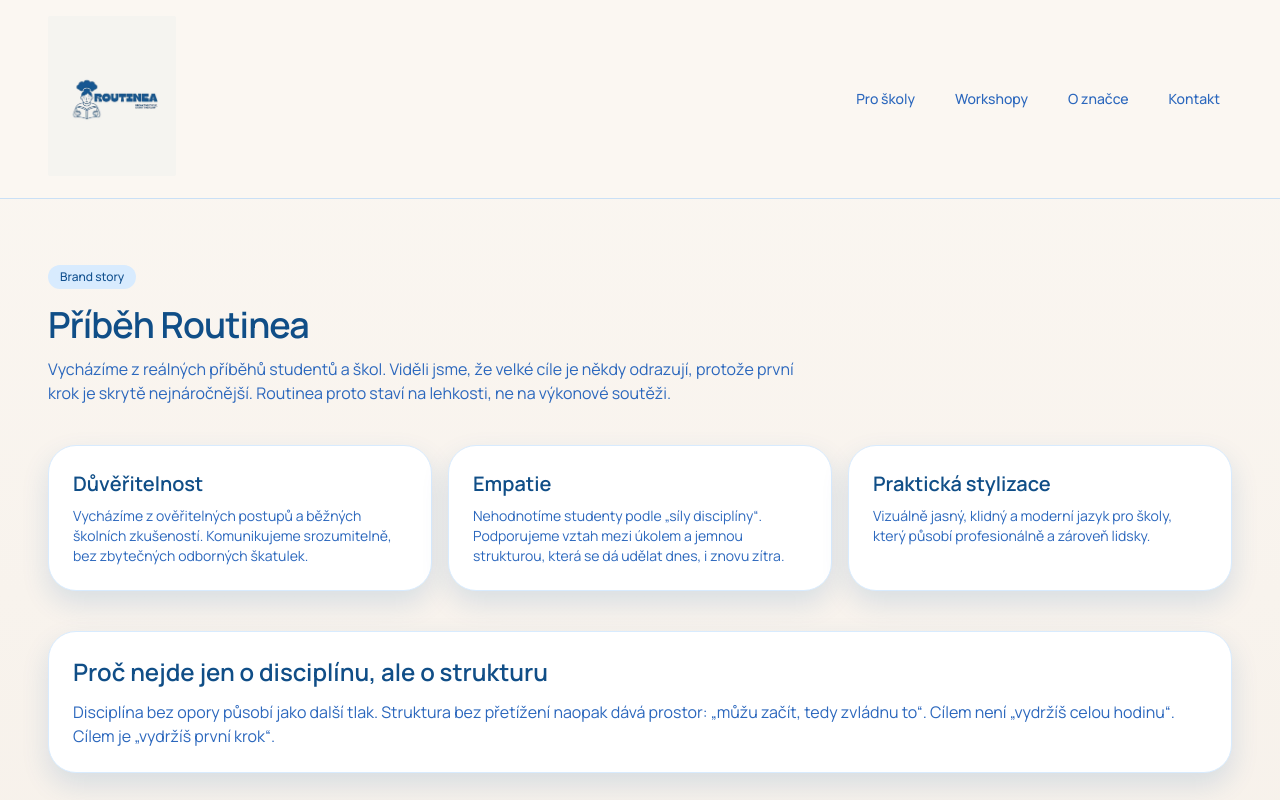
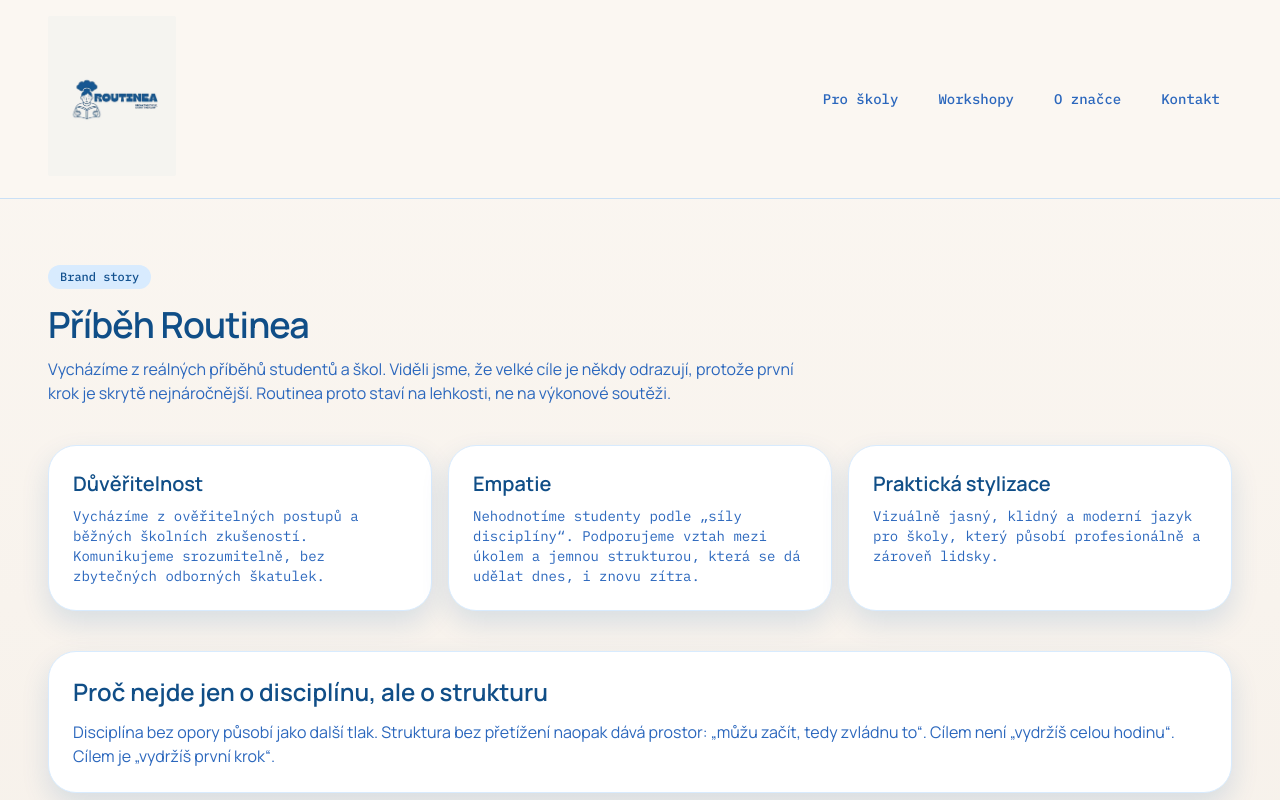
Before and after one commit to Samo878/Routinea_web, a Next.js app: page /about in a window 1280 px wide. Shown: the top 800 px of the page. Built offline with nearby package versions, Linux system fonts and the light colour scheme.

Commit message:
Fix font weights for IBM Mono

```diff
--- a/app/globals.css
+++ b/app/globals.css
@@ -22,6 +22,12 @@
 }
 
 @layer utilities {
+  .text-xs,
+  .text-sm,
+  .text-\[0\.875rem\] {
+    font-family: var(--font-ibm-mono), "IBM Plex Mono", monospace;
+  }
+
   .section-shell {
     @apply mx-auto flex w-full max-w-page flex-col gap-10 px-4 py-16;
   }
--- a/app/layout.tsx
+++ b/app/layout.tsx
@@ -1,5 +1,5 @@
 import type { Metadata } from "next";
-import { Manrope } from "next/font/google";
+import { IBM_Plex_Mono, Manrope } from "next/font/google";
 import "@/app/globals.css";
 import { TopNav } from "@/components/top-nav";
 import { SiteFooter } from "@/components/site-footer";
@@ -8,6 +8,11 @@ import { AnalyticsConfig } from "@/components/analytics-config";
 const manrope = Manrope({
   subsets: ["latin"],
   variable: "--font-manrope",
+  display: "swap",
+});
+const ibmMono = IBM_Plex_Mono({
+  subsets: ["latin"],
+  variable: "--font-ibm-mono",
   display: "swap",
 });
 
@@ -56,7 +61,7 @@ export default function RootLayout({
   children: React.ReactNode;
 }>) {
   return (
-    <html lang="cs" className={manrope.variable}>
+    <html lang="cs" className={`${manrope.variable} ${ibmMono.variable}`}>
       <body className="min-h-screen bg-gradient-to-b from-cream-50 to-cream-100">
         <AnalyticsConfig />
         <TopNav />
```
